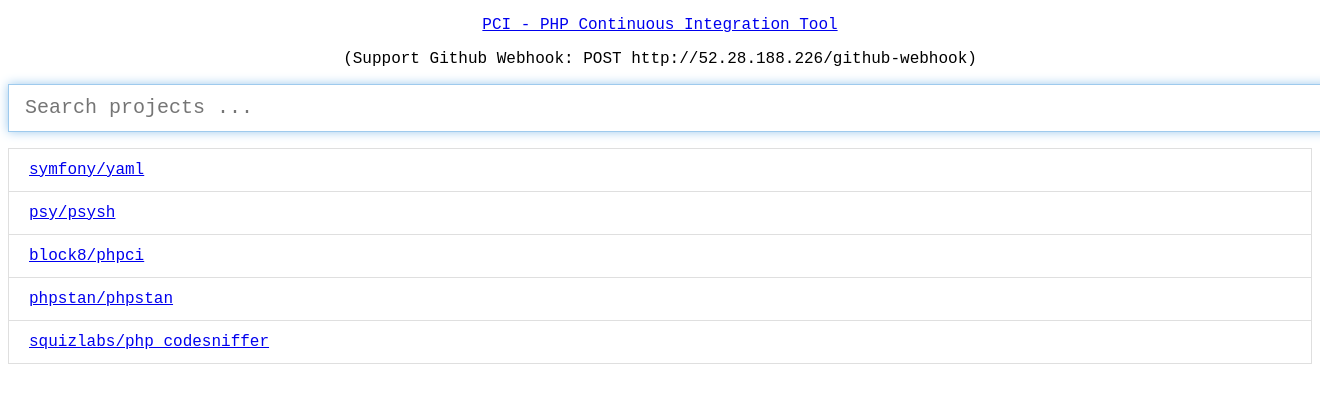
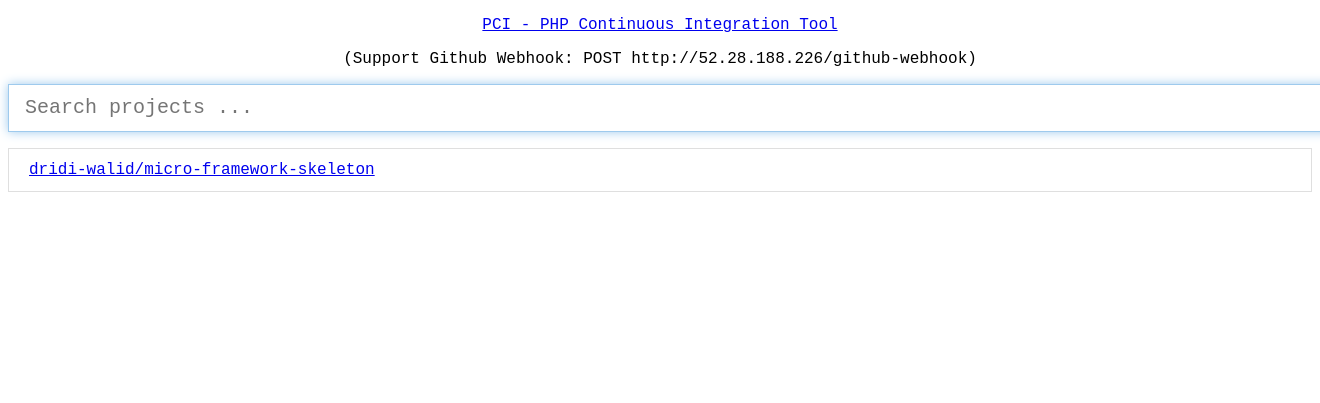
Before and after one commit to Heru-Luin/pci, a PHP site: page / in a window 1320 px wide; the page is wider, and only the part inside the window is pictured. Shown: the top 403 px of that part. Run offline with PHP 8.4, Linux system fonts and the light colour scheme; data comes from the database, SQL or seed files in the repository; both versions use the stored data as it was after the commit.

Commit message:
#19 list all configured project

```diff
--- a/index.php
+++ b/index.php
@@ -8,6 +8,7 @@ require __DIR__ . '/vendor/autoload.php';
 
 // 0) Init SQLITE pdo instance
 try{
+    global $pdo;
     $pdo = new PDO('sqlite:'.dirname(__FILE__).'/data/pci.sqlite');
     $pdo->setAttribute(PDO::ATTR_DEFAULT_FETCH_MODE, PDO::FETCH_ASSOC);
     $pdo->setAttribute(PDO::ATTR_ERRMODE, PDO::ERRMODE_EXCEPTION); // ERRMODE_WARNING | ERRMODE_EXCEPTION | ERRMODE_SILENT
@@ -166,6 +167,12 @@ function error($code, $message) {
  * Home page
  */
 function home() {
+  global $pdo;
+
+  $stmt = $pdo->prepare("SELECT * FROM project");
+  $stmt->execute();
+  $projects = $stmt->fetchAll();
+
   include __DIR__ . '/views/home.php';
 }
 
--- a/views/home.php
+++ b/views/home.php
@@ -11,11 +11,9 @@
   <input type="text" class=".input" placeholder="Search projects ..." autofocus/>
 
   <ul class="list-group">
-    <li class="list-group-item"><a href="/projects/symfony/yaml/builds/5">symfony/yaml</a></li>
-    <li class="list-group-item"><a href="/projects/psy/psysh/builds/4">psy/psysh</a></li>
-    <li class="list-group-item"><a href="/projects/block8/phpci/builds/3">block8/phpci</a></li>
-    <li class="list-group-item"><a href="/projects/phpstan/phpstan/builds/2">phpstan/phpstan</a></li>
-    <li class="list-group-item"><a href="/projects/squizlabs/php_codesniffer/builds/1">squizlabs/php_codesniffer</a></li>
+    <?php foreach($projects as $project) {?>
+    <li class="list-group-item"><a href="/projects/<?= $project['full_name'];?>/builds/5"><?= $project['full_name'];?></a></li>
+    <?php } ?>
   </ul>
 </body>
 </html>
```
Also changed, not shown: data/pci.sqlite.
